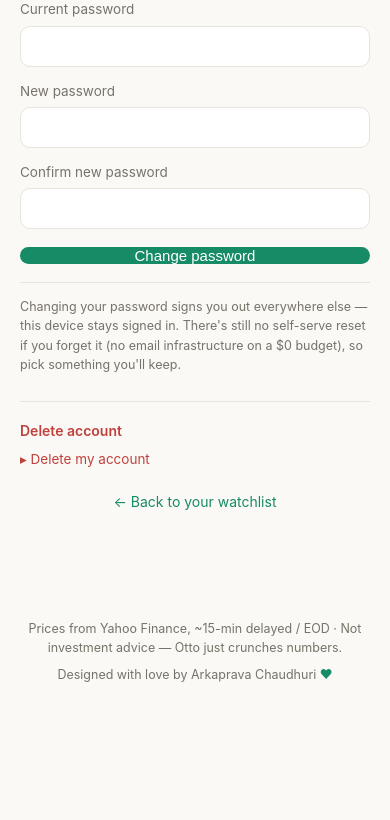
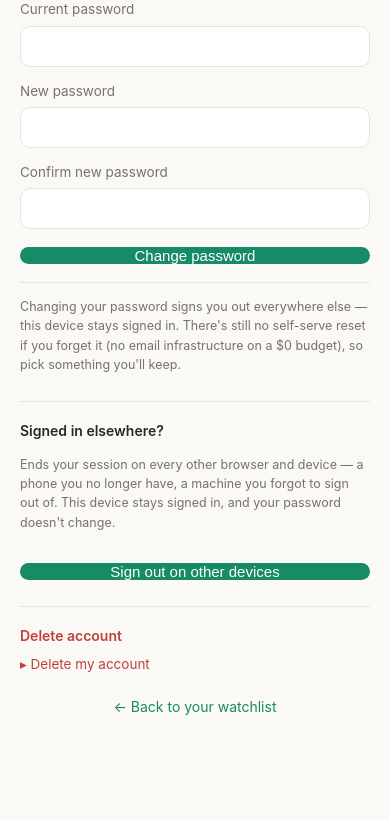
Before and after one commit to arkapchaudhuri-investright/investright, a Flask app: page /account in a window 390 px wide. Shown: the part 307-1127 px from the top of the page. Before the commit the page ends 989 px from the top, so only its background shows below. Run offline with Flask 3, Linux system fonts and the light colour scheme; the visitor is signed in with stand-in values (Sample User, id 1); data comes from the database, SQL or seed files in the repository.

Commit message:
Account: sign out on other devices; /admin: failed sign-ins panel (#23)
Two small pieces that finish the Tier C accounts story (DESIGN §10.5).

Sign out on other devices — the session_token rotation added with
change-password already had exactly the right semantics for this, so the
route is a rotate plus a re-pin of the current session. Useful for a phone
you no longer have. It deliberately asks for no password: the caller is
already authenticated, and prompting here would only train people to type
their password more often.

/admin failed sign-ins — surfaces the login_attempts table the throttling
already writes to. It is emphatically not an audit trail, and the page says
so: login_failures() prunes past the 15-minute window on every sign-in
attempt, and a correct password clears that email and IP outright. The empty
table is the healthy state. The new db.recent_login_failures() reads without
pruning, because the web app doesn't write (§3).

Co-authored-by: Arkaprava Chaudhuri <arka@Arkapravas-MacBook-Pro-55.local>
Co-authored-by: Claude Opus 4.8 <noreply@anthropic.com>

```diff
--- a/app.py
+++ b/app.py
@@ -18,8 +18,10 @@ import logos
 import metrics
 import refresh as refresh_job   # aliased: the /refresh view below owns the name `refresh`
 from auth import bp as auth_bp, client_ip, current_user, login_required
-from db import (add_user_watch, get_conn, get_user_note, init_db, log_event,
-                remove_user_watch, save_snapshot, save_user_note, user_watches)
+from db import (LOGIN_MAX_PER_EMAIL, LOGIN_MAX_PER_IP, LOGIN_WINDOW_MIN,
+                add_user_watch, get_conn, get_user_note, init_db, log_event,
+                recent_login_failures, remove_user_watch, save_snapshot,
+                save_user_note, user_watches)
 
 app = Flask(__name__)
 # Session signing key from .env (§10.0) — refresh→digest's loader put it in the
@@ -355,15 +357,18 @@ def admin():
             "SELECT ticker, COUNT(*) n FROM events "
             "WHERE ticker IS NOT NULL AND ticker != '' "
             "GROUP BY ticker ORDER BY n DESC LIMIT 10")]
+        failures = recent_login_failures(conn)
     # UTC timestamps → the server's local clock for readability.
-    for e in events:
+    for e in events + failures:
         try:
             e["ts_local"] = (datetime.fromisoformat(e["ts"])
                              .astimezone().strftime("%-d %b %H:%M"))
         except Exception:
             e["ts_local"] = e["ts"]
     return render_template("admin.html", events=events, total=total,
-                           visitors=visitors, top=top, key=key)
+                           visitors=visitors, top=top, key=key,
+                           failures=failures, login_window=LOGIN_WINDOW_MIN,
+                           max_email=LOGIN_MAX_PER_EMAIL, max_ip=LOGIN_MAX_PER_IP)
 
 
 @app.route("/today")
--- a/auth.py
+++ b/auth.py
@@ -15,7 +15,7 @@ from werkzeug.security import check_password_hash, generate_password_hash
 from db import (LOGIN_MAX_PER_EMAIL, LOGIN_MAX_PER_IP, LOGIN_WINDOW_MIN,
                 clear_login_failures, create_user, delete_user,
                 get_user_by_email, get_user_by_id, login_failures,
-                record_login_failure, set_password)
+                record_login_failure, rotate_session_token, set_password)
 
 bp = Blueprint("auth", __name__)
 
@@ -250,6 +250,24 @@ def change_password():
     return redirect(url_for("auth.account"))
 
 
+@bp.post("/account/signout-others")
+@login_required
+def signout_others():
+    """Rotate the account's session token, which voids every session pinned to
+    the old one — a lost phone, a library machine. This device is re-pinned to
+    the new token, exactly as change_password does, so the person who clicked
+    stays where they are. No password prompt: they're already authenticated, and
+    demanding one here would only train people to type it more often."""
+    from db import get_conn
+    user = current_user()
+    with get_conn() as conn:
+        token = rotate_session_token(conn, user["id"])
+    session["stok"] = token
+    g.__dict__.pop("user", None)
+    flash("Signed out on every other device. This one stays signed in.", "ok")
+    return redirect(url_for("auth.account"))
+
+
 @bp.post("/account/delete")
 @login_required
 def delete_account():
--- a/db.py
+++ b/db.py
@@ -415,6 +415,17 @@ def clear_login_failures(conn, email, ip):
     conn.execute("DELETE FROM login_attempts WHERE email=? OR ip=?", (email, ip))
 
 
+def recent_login_failures(conn, limit=50):
+    """Failed sign-ins still on file, newest first — for the /admin panel.
+    Read-only: unlike login_failures() this never prunes, because the web app
+    doesn't write (§3). So this is only ever a *recent* slice, never an audit
+    trail — a correct password clears that email and IP, and the next sign-in
+    attempt prunes everything past the window."""
+    return [dict(r) for r in conn.execute(
+        "SELECT email, ip, ts FROM login_attempts ORDER BY ts DESC LIMIT ?",
+        (limit,))]
+
+
 def log_event(conn, action, visitor=None, name=None, market=None,
               ticker=None, path=None, ua=None, ip=None, user_id=None):
     """Append one activity-log row (Phase 6c). Best-effort — callers wrap this in
--- a/static/style.css
+++ b/static/style.css
@@ -183,6 +183,9 @@ main { max-width: 880px; margin: 0 auto; padding: 0 20px 48px; }
 }
 a.acct-name { color: var(--text); text-decoration: none; }
 a.acct-name:hover { color: var(--accent); text-decoration: underline; }
+/* A note that explains the form it sits inside, rather than closing off the
+   section above it — so it drops .auth-note's separator rule. */
+.acct-inline-note { margin-top: 6px; padding-top: 0; border-top: 0; }
 
 /* danger zone — folded away so the destructive form is never one stray click */
 .danger-h2 { color: var(--down); }
--- a/templates/account.html
+++ b/templates/account.html
@@ -32,6 +32,17 @@
     infrastructure on a $0 budget), so pick something you'll keep.
   </p>
 
+  <h2 class="acct-h2">Signed in elsewhere?</h2>
+  <form class="auth-form" method="post" action="{{ url_for('auth.signout_others') }}">
+    <input type="hidden" name="csrf" value="{{ csrf_token }}">
+    <p class="auth-note acct-inline-note">
+      Ends your session on every other browser and device — a phone you no longer
+      have, a machine you forgot to sign out of. This device stays signed in, and
+      your password doesn't change.
+    </p>
+    <button type="submit" class="btn-analyze auth-go">Sign out on other devices</button>
+  </form>
+
   <h2 class="acct-h2 danger-h2">Delete account</h2>
   <details class="danger-zone">
     <summary>Delete my account</summary>
```
Also changed, not shown: templates/admin.html (+32 -0 lines).
